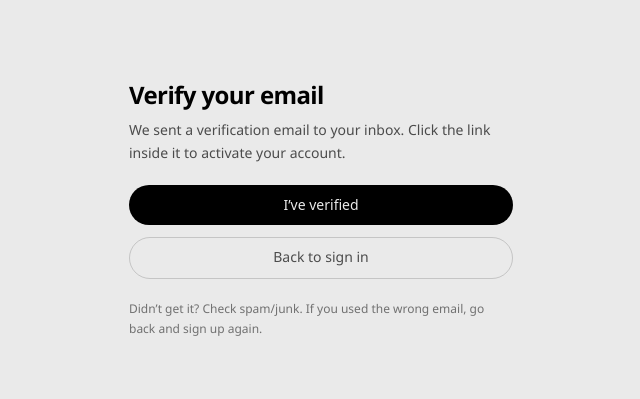
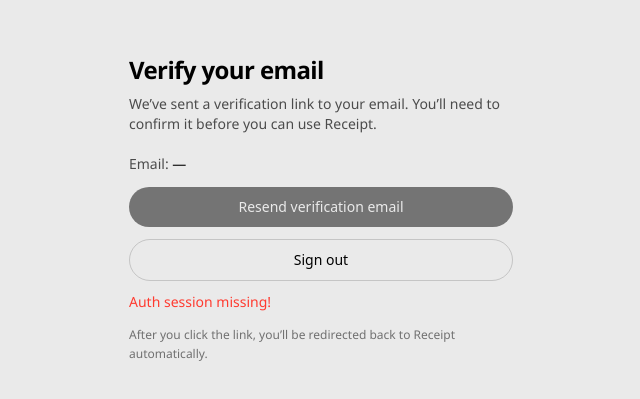
Before and after one commit to LRARE-Holdings/tango, a Next.js app: page /auth/verify in a window 1280 px wide. Shown: the part 191-590 px from the top of the page, without its empty margins (319-959 px from the left). Built offline with nearby package versions, Linux system fonts and the light colour scheme; no server answers.

Commit message:
reversion

```diff
--- a/src/app/auth/verify/page.tsx
+++ b/src/app/auth/verify/page.tsx
@@ -1,99 +1,148 @@
 "use client";
 
 import { useEffect, useMemo, useState } from "react";
-import Link from "next/link";
-import { useRouter } from "next/navigation";
+import { useRouter, useSearchParams } from "next/navigation";
 import { supabaseBrowser } from "@/lib/supabase/browser";
 
-function getSafeNextFromUrl(href: string) {
-  try {
-    const url = new URL(href);
-    const next = url.searchParams.get("next") || "/app";
-    return next.startsWith("/") ? next : "/app";
-  } catch {
-    return "/app";
-  }
+function isSafeNext(next: string | null) {
+  return !!next && next.startsWith("/") && !next.startsWith("//");
 }
 
 export default function VerifyEmailPage() {
   const router = useRouter();
+  const sp = useSearchParams();
   const supabase = supabaseBrowser();
 
-  const [nextPath, setNextPath] = useState("/app");
+  const next = useMemo(() => {
+    const raw = sp.get("next");
+    return isSafeNext(raw) ? raw! : "/app";
+  }, [sp]);
+
   const [email, setEmail] = useState<string | null>(null);
+  const [checking, setChecking] = useState(true);
 
-  const [checking, setChecking] = useState(false);
+  const [sending, setSending] = useState(false);
+  const [sent, setSent] = useState(false);
   const [error, setError] = useState<string | null>(null);
 
   useEffect(() => {
-    // Read params without useSearchParams (avoids Next build CSR bailout rule)
-    const href = window.location.href;
-    const url = new URL(href);
+    let cancelled = false;
 
-    setNextPath(getSafeNextFromUrl(href));
-
-    const emailParam = url.searchParams.get("email");
-    setEmail(emailParam ? decodeURIComponent(emailParam) : null);
-  }, []);
-
-  const subtitle = useMemo(() => {
-    if (email) return `We sent a verification email to ${email}.`;
-    return "We sent a verification email to your inbox.";
-  }, [email]);
-
-  async function iHaveVerified() {
+    async function load() {
       setChecking(true);
       setError(null);
 
-    try {
-      const { data, error: meErr } = await supabase.auth.getUser();
-      if (meErr) throw meErr;
-
-      // Supabase user object includes email_confirmed_at when confirmed
-      const confirmedAt = (data?.user as any)?.email_confirmed_at as string | null;
-
-      if (!confirmedAt) {
-        setError("Still not verified — please check your inbox (and spam), then try again.");
+      const { data, error } = await supabase.auth.getUser();
+      if (!cancelled) {
+        if (error) {
+          setError(error.message);
           setChecking(false);
           return;
         }
 
-      router.replace(nextPath);
-    } catch (e: any) {
-      setError(e?.message ?? "Could not check verification status.");
+        const user = data?.user;
+        if (!user) {
+          router.replace(`/auth?next=${encodeURIComponent(next)}`);
+          return;
+        }
+
+        setEmail(user.email ?? null);
+
+        // If confirmed already, continue
+        const confirmed = Boolean((user as any)?.email_confirmed_at || (user as any)?.confirmed_at);
+        if (confirmed) {
+          router.replace(next);
+          return;
+        }
+
         setChecking(false);
       }
+    }
+
+    load();
+    return () => {
+      cancelled = true;
+    };
+  }, [next, router, supabase]);
+
+  async function resend() {
+    if (!email) return;
+    setSending(true);
+    setError(null);
+    setSent(false);
+
+    try {
+      const siteUrl =
+        (process.env.NEXT_PUBLIC_SITE_URL || "").replace(/\/$/, "") || window.location.origin;
+
+      const { error } = await supabase.auth.resend({
+        type: "signup",
+        email,
+        options: {
+          // Where Supabase sends them after clicking verification:
+          emailRedirectTo: `${siteUrl}/auth/confirm?next=${encodeURIComponent(next)}`,
+        },
+      });
+
+      if (error) throw error;
+      setSent(true);
+    } catch (e: any) {
+      setError(e?.message ?? "Could not resend email");
+    } finally {
+      setSending(false);
+    }
+  }
+
+  async function signOut() {
+    await supabase.auth.signOut();
+    router.replace("/auth");
   }
 
   return (
     <main className="min-h-screen flex items-center justify-center px-6">
       <div className="w-full max-w-sm space-y-5">
-        <div className="space-y-2">
+        <div>
           <h1 className="text-2xl font-semibold tracking-tight">Verify your email</h1>
-          <p className="text-sm leading-relaxed" style={{ color: "var(--muted)" }}>
-            {subtitle} Click the link inside it to activate your account.
+          <p className="mt-2 text-sm" style={{ color: "var(--muted)" }}>
+            We’ve sent a verification link to your email. You’ll need to confirm it before you can
+            use Receipt.
           </p>
         </div>
 
+        {checking ? (
+          <div className="text-sm" style={{ color: "var(--muted)" }}>
+            Checking…
+          </div>
+        ) : (
           <div className="space-y-3">
+            <div className="text-sm" style={{ color: "var(--muted)" }}>
+              Email: <span style={{ color: "var(--fg)" }}>{email ?? "—"}</span>
+            </div>
+
             <button
               type="button"
-            onClick={iHaveVerified}
-            disabled={checking}
+              onClick={resend}
+              disabled={sending || !email}
               className="focus-ring w-full rounded-full px-6 py-2.5 text-sm font-medium transition hover:opacity-90 disabled:opacity-50"
               style={{ background: "var(--fg)", color: "var(--bg)" }}
             >
-            {checking ? "Checking…" : "I’ve verified"}
+              {sending ? "Sending…" : "Resend verification email"}
             </button>
 
-          <Link
-            href={`/auth?next=${encodeURIComponent(nextPath)}`}
-            className="focus-ring inline-flex w-full items-center justify-center rounded-full border px-6 py-2.5 text-sm font-medium transition hover:opacity-80"
-            style={{ borderColor: "var(--border)", color: "var(--muted)" }}
+            <button
+              type="button"
+              onClick={signOut}
+              className="focus-ring w-full rounded-full border px-6 py-2.5 text-sm font-medium transition hover:opacity-80"
+              style={{ borderColor: "var(--border)", color: "var(--fg)" }}
             >
-            Back to sign in
-          </Link>
+              Sign out
+            </button>
+
+            {sent && (
+              <div className="text-sm" style={{ color: "var(--muted)" }}>
+                Sent. Check your inbox (and spam).
               </div>
+            )}
 
             {error && (
               <div className="text-sm" style={{ color: "#ff3b30" }}>
@@ -102,8 +151,10 @@ export default function VerifyEmailPage() {
             )}
 
             <div className="text-xs leading-relaxed" style={{ color: "var(--muted2)" }}>
-          Didn’t get it? Check spam/junk. If you used the wrong email, go back and sign up again.
+              After you click the link, you’ll be redirected back to Receipt automatically.
             </div>
+          </div>
+        )}
       </div>
     </main>
   );
```
Lines whose indentation alone changed are shown as unchanged.
